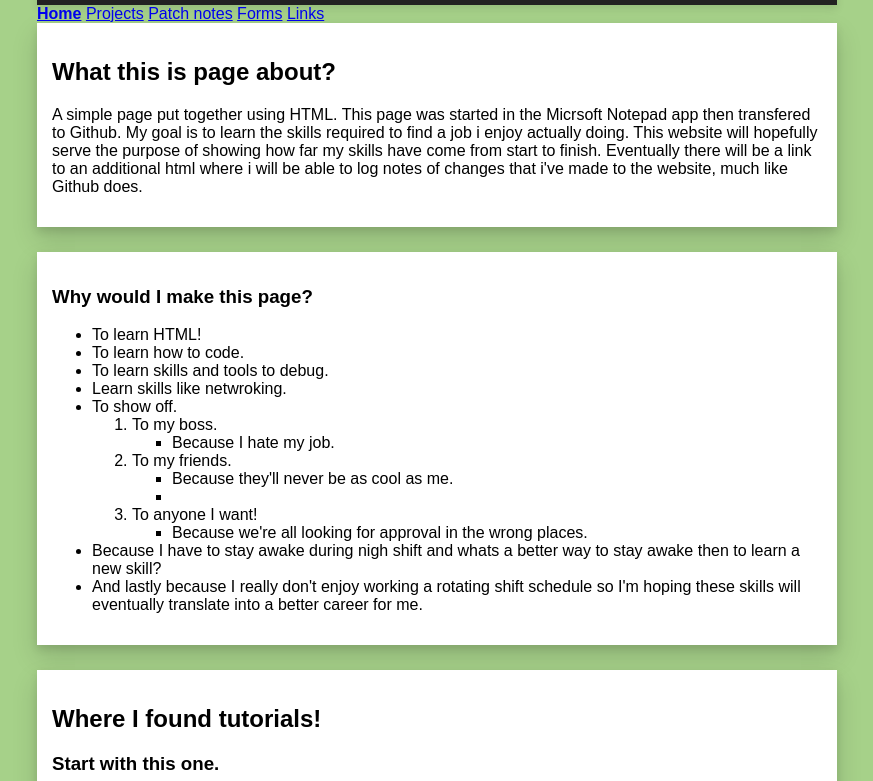
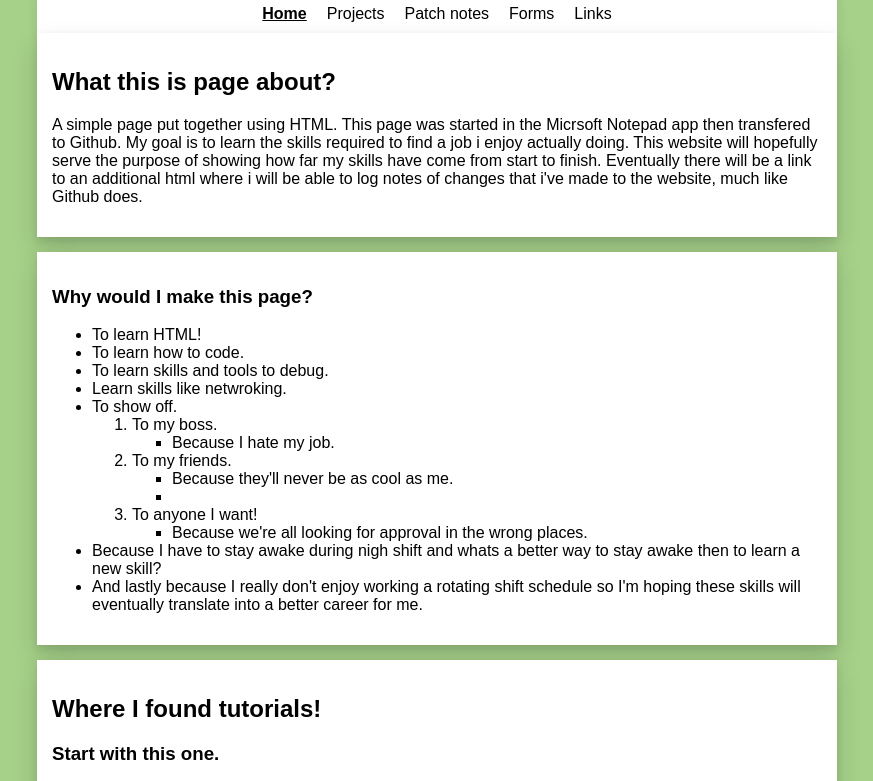
Before and after one commit to Winkiwu630/mywebsite, a plain HTML site: page index.html in a window 1280 px wide. Shown: the part 102-883 px from the top of the page, without its empty margins (203-1076 px from the left). Drawn offline with Linux system fonts and the light colour scheme.

Commit message:
Update index.html

```diff
--- a/index.html
+++ b/index.html
@@ -3,48 +3,11 @@
 
 <head>
 
-	<style>
-		body {
-			background-image: url("background.jpg");
-			font-family: Arial, sans-serif;
-			margin: 0;
-		}
-
-
-		main {
-			max-width: 800px;
-			margin: auto;
-			padding: 30px;
-		}
-
-		section {
-			background: white;
-			padding: 15px;
-			margin-bottom: 25px;
-			border-radius: 8pm;
-			box-shadow: 0 4px 8px rgba(0,0,0,0.1),
-						0 12px 24px rgba(0,0,0,0.15);
-		}
-
-
-		h1 {
-			background: #222;
-			color: white;
-			margin: 0;
-			padding: 20px;
-			text-align: center;
-			box-shadow: 0 4px 8px rgba(0,0,0,0.1);
-			}
-		nav a.active {
-			text-decoration: underline;
-			font-weight: bold;
-		}
-
-	</style>
-	<!-- This adds a light green background to the website. -->
+	<link rel="stylesheet" href="styles.css">
 
 	<title>My first web page</title>
 	<!-- This gives the website a title. This is what will show up when doing things like bookmarking the website in your browser. -->
+
 </head>
 
 <body>
```
